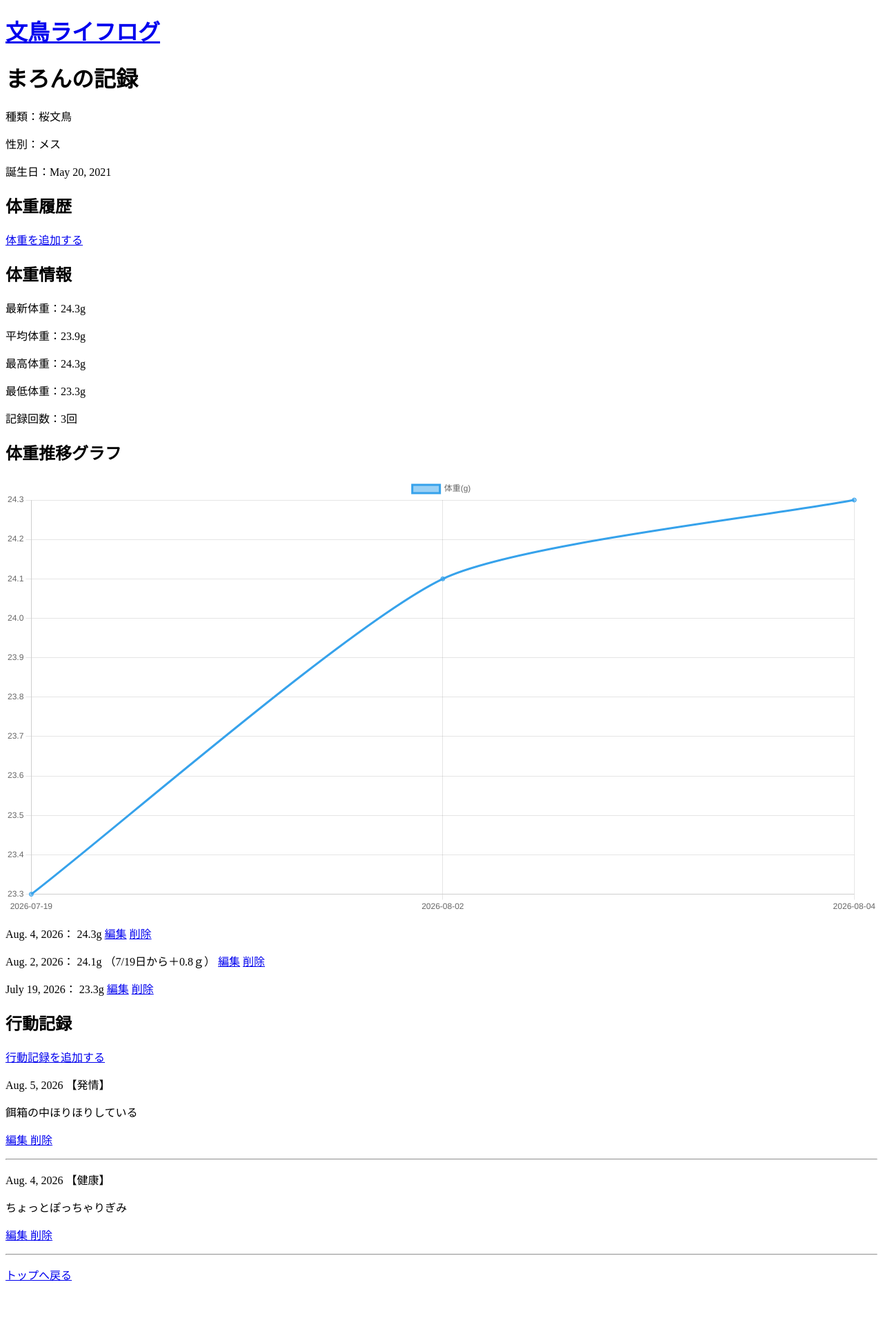
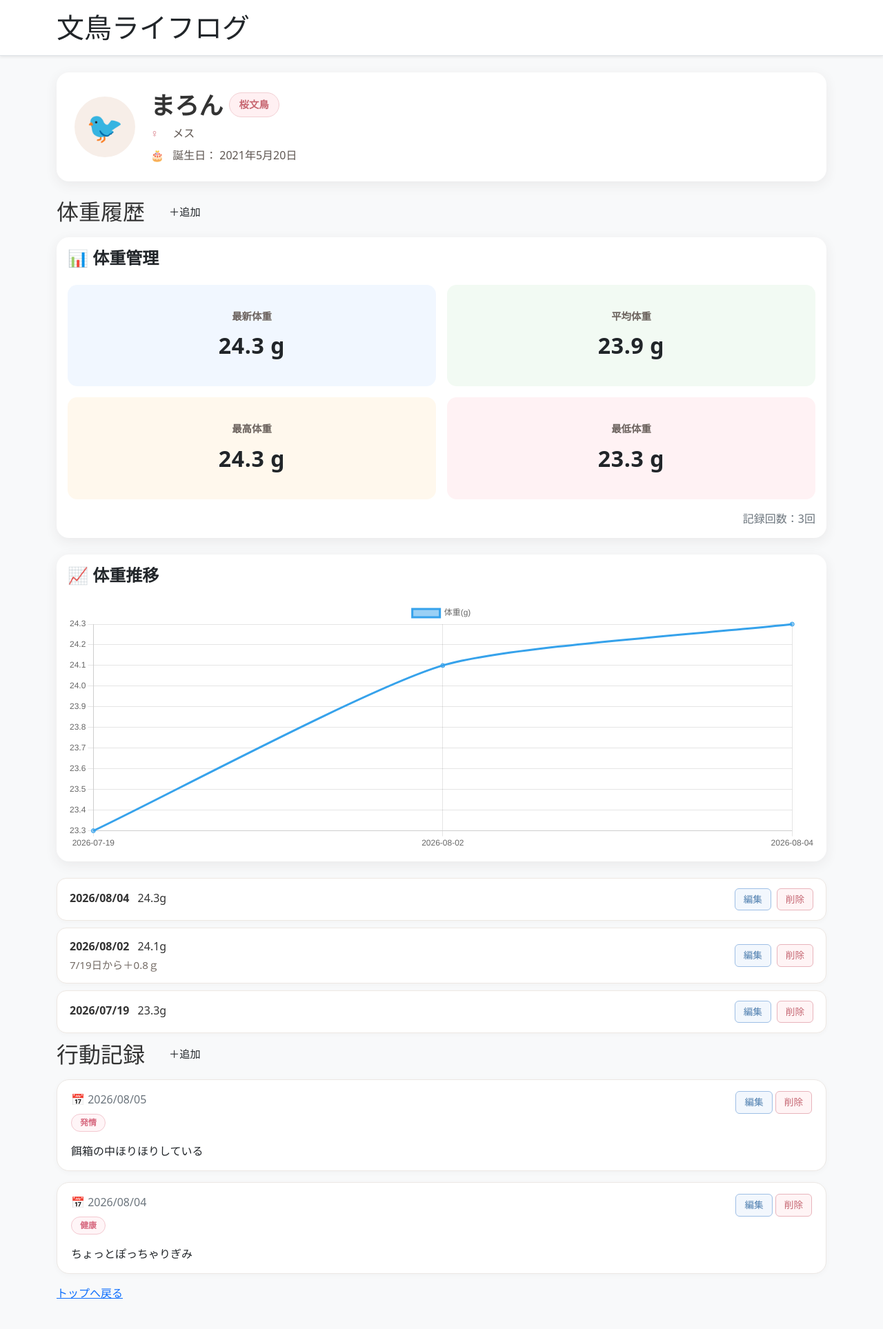
Before and after one commit to yuka-m-sora/buncho-life-log, a Django app: page /birds/1/ in a window 1280 px wide. Shown: the whole page at 69% size. Before the commit the page ends 1857 px from the top, so only its background shows below. Run offline with Django 5.2, Linux system fonts and the light colour scheme; data comes from the database, SQL or seed files in the repository.

Commit message:
UIデザインを改善

```diff
--- /dev/null
+++ b/birds/static/birds/style.css
@@ -0,0 +1,265 @@
+body {
+    background-color: #fffaf7;
+    color: #333;
+}
+
+header {
+    background-color: #ffffff;
+}
+
+.main-card {
+    border: none;
+    border-radius: 18px;
+    box-shadow: 0 5px 18px rgba(70, 55, 45, 0.08);
+}
+
+.summary-card {
+    border-radius: 14px;
+    padding: 18px;
+    border: 1px solid transparent;
+}
+
+.summary-latest {
+    background-color: #f1f7ff;
+    border-color: #d8e8fa;
+}
+
+.summary-average {
+    background-color: #f2faf3;
+    border-color: #dceedd;
+}
+
+.summary-max {
+    background-color: #fff8ed;
+    border-color: #f5e4c5;
+}
+
+.summary-min {
+    background-color: #fff2f4;
+    border-color: #f3d9de;
+}
+
+.summary-label {
+    font-size: 0.9rem;
+    font-weight: 600;
+    color: #6b625d;
+    margin-bottom: 8px;
+}
+
+.summary-value {
+    font-size: 2rem;
+    font-weight: 700;
+    margin-bottom: 0;
+    letter-spacing: 0.02em;
+}
+
+.summary-card {
+    border-radius: 14px;
+    padding: 18px;
+    border: 1px solid transparent;
+    transition: 0.2s ease;
+}
+
+.summary-card:hover {
+    transform: translateY(-4px);
+    box-shadow: 0 10px 24px rgba(70, 55, 45, 0.12);
+}
+
+.bird-profile {
+    display: flex;
+    align-items: center;
+    gap: 22px;
+    padding: 26px;
+    background-color: #ffffff;
+}
+
+.bird-profile-icon {
+    display: flex;
+    align-items: center;
+    justify-content: center;
+    width: 88px;
+    height: 88px;
+    flex-shrink: 0;
+    border-radius: 50%;
+    background-color: #f7eee8;
+    font-size: 2.7rem;
+}
+
+.bird-profile-content {
+    min-width: 0;
+}
+
+.bird-name {
+    font-size: 2.2rem;
+    font-weight: 700;
+}
+
+.bird-type-badge {
+    display: inline-block;
+    padding: 6px 14px;
+    border: 1px solid #f2cfd3;
+    border-radius: 999px;
+    background-color: #fff0f2;
+    color: #c76670;
+    font-size: 0.9rem;
+    font-weight: 600;
+}
+
+.bird-profile-item {
+    margin-bottom: 8px;
+    color: #5f5752;
+}
+
+.profile-symbol {
+    display: inline-block;
+    width: 28px;
+    color: #d77b86;
+    font-weight: 700;
+}
+
+@media (max-width: 576px) {
+    .bird-profile {
+        align-items: flex-start;
+        padding: 20px;
+    }
+
+    .bird-profile-icon {
+        width: 68px;
+        height: 68px;
+        font-size: 2rem;
+    }
+
+    .bird-name {
+        font-size: 1.7rem;
+    }
+}
+
+.app-btn,
+.app-btn-outline {
+    padding: 8px 18px;
+    font-size: 0.95rem;
+}
+
+.app-btn:hover {
+
+    background-color: #68a7f5;
+
+    color: white;
+
+    transform: translateY(-2px);
+}
+
+.app-btn-outline:hover {
+
+    background-color: #eef6ff;
+
+    color: #68a7f5;
+}
+
+.record-item {
+    display: flex;
+    justify-content: space-between;
+    align-items: center;
+    gap: 20px;
+    padding: 16px 0;
+    border-bottom: 1px solid #eee7e2;
+}
+
+.record-item:last-child {
+    border-bottom: none;
+}
+
+.record-memo {
+    color: #756c66;
+}
+
+.record-actions {
+    display: flex;
+    gap: 8px;
+    flex-shrink: 0;
+}
+
+.record-edit-btn,
+.record-delete-btn {
+    padding: 5px 12px;
+    font-size: .85rem;
+}
+
+.record-edit-btn {
+    border: 1px solid #9ebfe5;
+    background-color: #f2f7fd;
+    color: #4f7faf;
+}
+
+.record-edit-btn:hover {
+    background-color: #e3effb;
+    color: #3e6f9f;
+}
+
+.record-delete-btn {
+    border: 1px solid #e8b4bc;
+    background-color: #fff4f5;
+    color: #c56672;
+}
+
+.record-delete-btn:hover {
+    background-color: #fde6e9;
+    color: #ad4f5d;
+}
+
+@media (max-width: 576px) {
+    .record-item {
+        align-items: flex-start;
+        flex-direction: column;
+    }
+}
+
+.behavior-card .card-body {
+    padding: 16px 20px;
+}
+.behavior-card {
+    border-radius: 18px;
+    border: 1px solid #ece8e4 !important;
+    box-shadow: 0 2px 8px rgba(0,0,0,.03);
+}
+.behavior-badge {
+    background: #fff5f7;
+    color: #d86d83;
+    border: 1px solid #f3c8d0;
+    border-radius: 999px;
+    padding: 6px 12px;
+    font-weight: 600;
+}
+
+.chart-wrapper {
+    position: relative;
+    min-height: 360px;
+}
+
+.weight-record-item {
+    display: flex;
+    justify-content: space-between;
+    align-items: center;
+    gap: 20px;
+
+    padding: 14px 18px;
+    margin-bottom: 10px;
+
+    background-color: #ffffff;
+    border: 1px solid #eee8e3;
+    border-radius: 14px;
+
+    box-shadow: 0 2px 6px rgba(70, 55, 45, 0.03);
+}
+
+.weight-record-memo {
+    color: #756c66;
+    font-size: 0.95rem;
+}
+
+@media (max-width: 576px) {
+    .weight-record-item {
+        align-items: flex-start;
+        flex-direction: column;
+    }
+}
--- a/birds/templates/birds/base.html
+++ b/birds/templates/birds/base.html
@@ -1,26 +1,34 @@
+{% load static %}
+
 <!DOCTYPE html>
 <html lang="ja">
 <head>
     <meta charset="UTF-8">
     <meta name="viewport" content="width=device-width, initial-scale=1.0">
 
+    <link href="https://cdn.jsdelivr.net/npm/bootstrap@5.3.7/dist/css/bootstrap.min.css" rel="stylesheet">
+    <link rel="stylesheet" href="{% static 'birds/style.css' %}">
+
     <title>
         {% block title %}
-            文鳥ライフログ
+            🐦 文鳥ライフログ
         {% endblock %}
     </title>
 </head>
 
-<body>
-    <header>
-        <h1>
-            <a href="{% url 'home' %}">
+<body class="bg-light">
+    <header class="bg-white border-bottom shadow-sm">
+        <h1 class="container py-3 mb-0">
+            <a
+                href="{% url 'home' %}"
+                class="text-dark text-decoration-none"
+            >
                 文鳥ライフログ
             </a>
         </h1>
     </header>
 
-    <main>
+    <main class="container py-4">
         {% block content %}
         {% endblock %}
     </main>
--- a/birds/templates/birds/bird_detail.html
+++ b/birds/templates/birds/bird_detail.html
@@ -6,43 +6,118 @@
 
 {% block content %}
 
-    <h1>{{ bird.name }}の記録</h1>
+    <div class="bird-profile main-card mb-4">
+        <div class="bird-profile-icon">
+            🐦
+        </div>
 
-    <p>種類：{{ bird.color }}</p>
-    <p>性別：{{ bird.gender }}</p>
-    <p>誕生日：{{ bird.birthday }}</p>
+        <div class="bird-profile-content">
+            <div class="d-flex align-items-center flex-wrap gap-2 mb-2">
+                <h1 class="bird-name mb-0">
+                    {{ bird.name }}
+                </h1>
 
-    <h2>体重履歴</h2>
-    <p>
-        <a href="{% url 'add_weight' bird.id %}">体重を追加する</a>
-    </p>
+                <span class="bird-type-badge">
+                    {{ bird.color }}
+                </span>
+            </div>
 
-    <h2>体重情報</h2>
+            <p class="bird-profile-item">
+                <span class="profile-symbol">♀</span>
+                {{ bird.gender }}
+            </p>
 
-    {% if latest_weight %}
-        <p>最新体重：{{ latest_weight.weight|floatformat:1 }}g</p>
-    {% else %}
-        <p>体重記録なし</p>
-    {% endif %}
+            <p class="bird-profile-item mb-0">
+                <span class="profile-symbol">🎂</span>
+                誕生日：
+                {{ bird.birthday|date:"Y年n月j日" }}
+            </p>
+        </div>
+    </div>
+    <div class="d-flex align-items-center gap-3 mb-3">
+        <h2 class="mb-0">体重履歴</h2>
 
-    {% if average_weight %}
-        <p>平均体重：{{ average_weight|floatformat:1 }}g</p>
-    {% endif %}
+        <a href="{% url 'add_weight' bird.id %}"
+        class="btn app-btn">
+            ＋追加
+        </a>
+    </div>
 
-    {% if max_weight %}
-        <p>最高体重：{{ max_weight|floatformat:1 }}g</p>
-    {% endif %}
+    <div class="card main-card mb-4">
 
-    {% if min_weight %}
-        <p>最低体重：{{ min_weight|floatformat:1 }}g</p>
-    {% endif %}
+        <div class="card-body">
 
-    <p>記録回数：{{ record_count }}回</p>
+            <h2 class="h4 fw-bold mb-4">
+                📊 体重管理
+            </h2>
+            <div class="row g-3">
 
-    <h2>体重推移グラフ</h2>
+                <div class="col-md-6">
+                    <div class="card summary-card summary-latest h-100">
+                        <div class="card-body text-center">
+                            <p class="summary-label">最新体重</p>
+                            <p class="summary-value">
+                                {{ latest_weight.weight|floatformat:1 }} g
+                            </p>
+                        </div>
+                    </div>
+                </div>
 
-    <canvas id="weightChart" width="400" height="200"></canvas>
+                <div class="col-md-6">
+                    <div class="card summary-card summary-average h-100">
+                        <div class="card-body text-center">
+                            <p class="summary-label">平均体重</p>
+                            <p class="summary-value">
+                                {{ average_weight|floatformat:1 }} g
+                            </p>
+                        </div>
+                    </div>
+                </div>
 
+                <div class="col-md-6">
+                    <div class="card summary-card summary-max h-100">
+                        <div class="card-body text-center">
+                            <p class="summary-label">最高体重</p>
+                            <p class="summary-value">
+                                {{ max_weight|floatformat:1 }} g
+                            </p>
+                        </div>
+                    </div>
+                </div>
+
+                <div class="col-md-6">
+                    <div class="card summary-card summary-min h-100">
+                        <div class="card-body text-center">
+                            <p class="summary-label">最低体重</p>
+                            <p class="summary-value">
+                                {{ min_weight|floatformat:1 }} g
+                            </p>
+                        </div>
+                    </div>
+                </div>
+
+            </div>
+
+            <div class="mt-3 text-end text-secondary">
+                記録回数：{{ weight_count }}回
+            </div>
+
+        </div>
+    </div>
+
+    <div class="card main-card mb-4">
+        <div class="card-body">
+
+            <h2 class="h4 fw-bold mb-4">
+                📈 体重推移
+            </h2>
+
+            <div class="chart-wrapper">
+                <canvas id="weightChart"></canvas>
+            </div>
+
+        </div>
+    </div>
     <script src="https://cdn.jsdelivr.net/npm/chart.js"></script>
 
     <script>
@@ -62,6 +137,9 @@
                 }]
             },
             options: {
+                responsive: true,
+                maintainAspectRatio: false,
+
                 scales: {
                     y: {
                         beginAtZero: false
@@ -72,46 +150,107 @@
     </script>
 
     {% for weight in weights %}
-        <p>
-            {{ weight.date }}：
-            {{ weight.weight|floatformat:1 }}g
-            {% if weight.memo %}
-                （{{ weight.memo }}）
-            {% endif %}
 
-            <a href="{% url 'edit_weight' weight.id %}">編集</a>
-            <a href="{% url 'delete_weight' weight.id %}">削除</a>
+        <div class="weight-record-item">
+
+            <div>
+                <p class="mb-1">
+                    <strong>
+                        {{ weight.date|date:"Y/m/d" }}
+                    </strong>
+
+                    <span class="ms-2">
+                        {{ weight.weight|floatformat:1 }}g
+                    </span>
+                </p>
+
+                {% if weight.memo %}
+                    <p class="weight-record-memo mb-0">
+                        {{ weight.memo }}
+                    </p>
+                {% endif %}
+            </div>
+
+            <div class="record-actions">
+
+                <a href="{% url 'edit_weight' weight.id %}"
+                class="btn record-edit-btn">
+                    編集
+                </a>
+
+                <a href="{% url 'delete_weight' weight.id %}"
+                class="btn record-delete-btn">
+                    削除
+                </a>
+
+            </div>
+
+        </div>
+
+    {% empty %}
+
+        <p class="text-secondary">
+            まだ体重記録がありません。
         </p>
-    {% empty %}
-        <p>まだ体重記録がありません。</p>
+
     {% endfor %}
-    <h2>行動記録</h2>
-    <p>
-        <a href="{% url 'add_behavior' bird.id %}">
-            行動記録を追加する
+
+    <div class="d-flex align-items-center gap-3 mb-3">
+        <h2 class="mb-0">行動記録</h2>
+
+        <a href="{% url 'add_behavior' bird.id %}"
+        class="btn app-btn-outline">
+            ＋追加
         </a>
-    </p>
+    </div>
+
     {% for behavior in behaviors %}
-        <div>
-            <p>
-                {{ behavior.date }}
-                【{{ behavior.category }}】
-            </p>
-            <p>
+    <div class="card border-0 mb-3 behavior-card">
+        <div class="card-body">
+
+            <div class="d-flex justify-content-between align-items-start">
+
+                <div>
+
+                    <p class="text-secondary mb-2">
+                        📅 {{ behavior.date|date:"Y/m/d" }}
+                    </p>
+
+                    <span class="badge behavior-badge">
+                        {{ behavior.category }}
+                    </span>
+
+                </div>
+
+                <div>
+
+                    <a href="{% url 'edit_behavior' behavior.id %}"
+                    class="btn record-edit-btn">
+                        編集
+                    </a>
+
+                    <a href="{% url 'delete_behavior' behavior.id %}"
+                    class="btn record-delete-btn">
+                        削除
+                    </a>
+
+                </div>
+
+            </div>
+
+            <p class="mt-3 mb-0">
                 {{ behavior.memo }}
             </p>
-            <p>
-                <a href="{% url 'edit_behavior' behavior.id %}">
-                    編集
-                </a>
-                <a href="{% url 'delete_behavior' behavior.id %}">
-                    削除
-                </a>
-            </p>
-            <hr>
+
         </div>
+    </div>
+
     {% empty %}
-        <p>まだ行動記録がありません。</p>
+
+    <p class="text-secondary">
+        まだ行動記録がありません。
+    </p>
+
     {% endfor %}
     <p>
         <a href="{% url 'home' %}">トップへ戻る</a>
--- a/birds/views.py
+++ b/birds/views.py
@@ -24,7 +24,7 @@ def bird_detail(request, bird_id):
     average_weight = weights.aggregate(Avg('weight'))['weight__avg']
     max_weight = weights.aggregate(Max('weight'))['weight__max']
     min_weight = weights.aggregate(Min('weight'))['weight__min']
-    record_count = weights.count()
+    weight_count = weights.count()
 
     graph_labels = [record.date.strftime('%Y-%m-%d') for record in graph_weights]
     graph_data = [float(record.weight) for record in graph_weights]
@@ -37,7 +37,7 @@ def bird_detail(request, bird_id):
         'average_weight': average_weight,
         'max_weight': max_weight,
         'min_weight': min_weight,
-        'record_count': record_count,
+        'weight_count': weight_count,
         'graph_labels': graph_labels,
         'graph_data': graph_data,
     })
```
